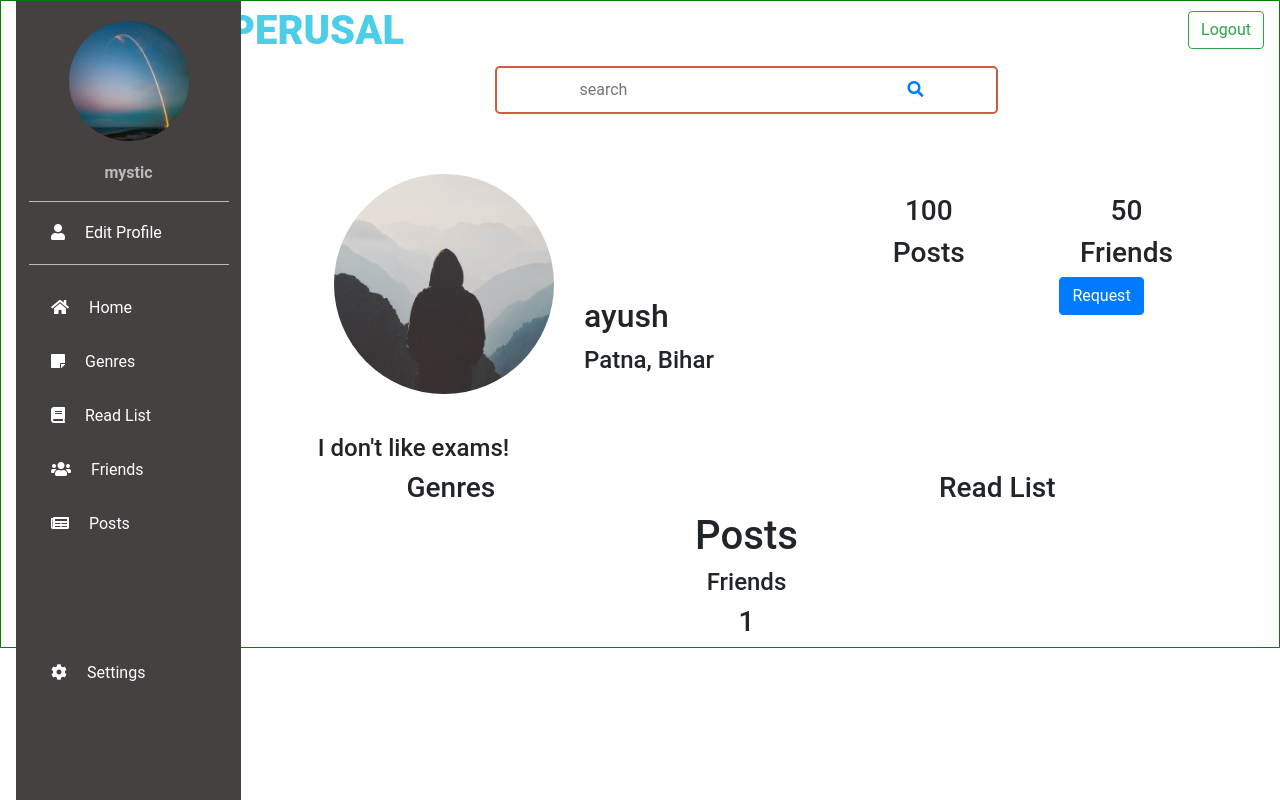
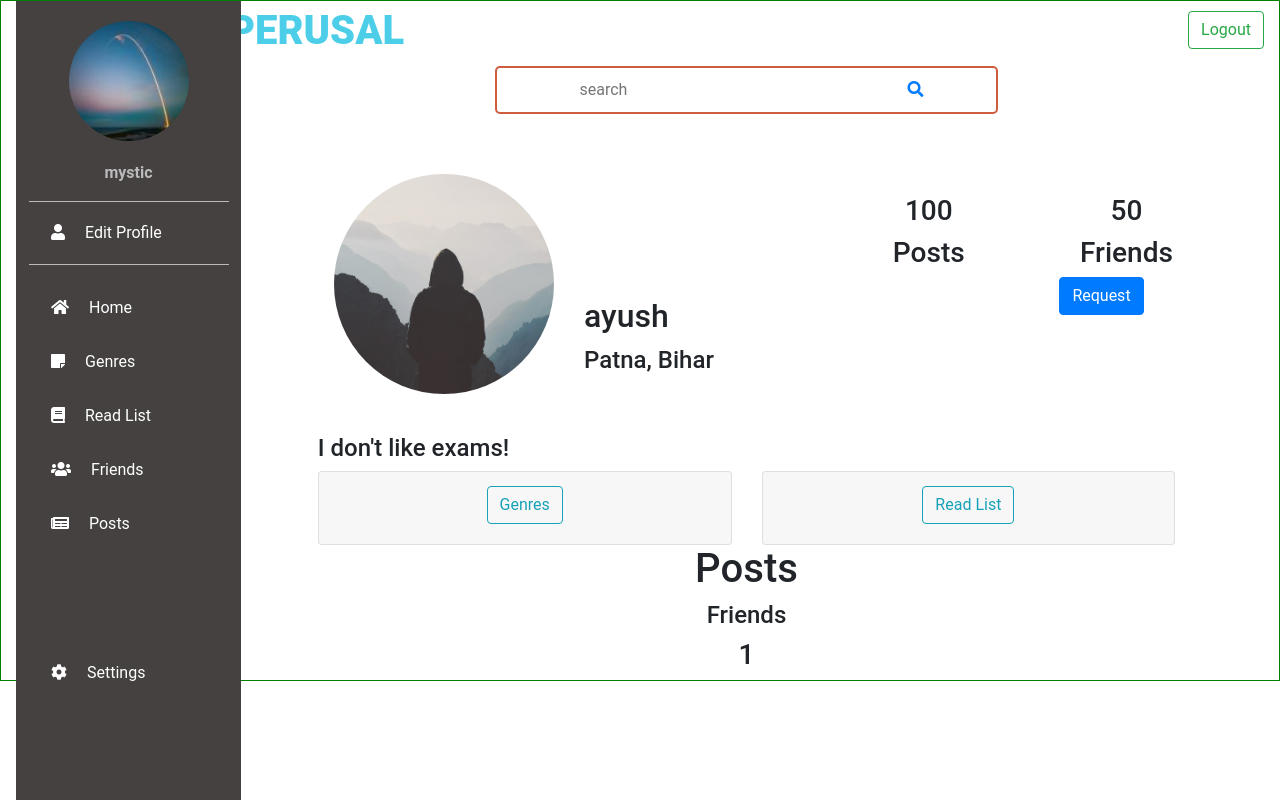
Before and after one commit to swarna1001/Perusal, a Django app: a page that uses accounts/templates/accounts/profile.html in a window 1280 px wide. Run offline with Django 3.2, Linux system fonts and the light colour scheme; a user stored in the database is signed in; data comes from the database, SQL or seed files in the repository; both versions use the stored data as it was after the commit; some libraries are stand-ins or nearby versions.

Commit message:
5.3 - modified genre page

```diff
--- a/accounts/templates/accounts/friends_list.html
+++ b/accounts/templates/accounts/friends_list.html
@@ -164,9 +164,6 @@
                         </div>
                     </div>
 
-
-
-
                 </div>
 
 
--- a/accounts/templates/accounts/genres.html
+++ b/accounts/templates/accounts/genres.html
@@ -8,7 +8,6 @@
 
     <link rel="stylesheet" href="https://cdnjs.cloudflare.com/ajax/libs/font-awesome/5.12.0-2/css/all.min.css">
 	<link rel="stylesheet" href="https://stackpath.bootstrapcdn.com/bootstrap/4.1.3/css/bootstrap.min.css" integrity="sha384-MCw98/SFnGE8fJT3GXwEOngsV7Zt27NXFoaoApmYm81iuXoPkFOJwJ8ERdknLPMO" crossorigin="anonymous">
-
 
 	<link rel="stylesheet" type="text/css" href="{% static 'accounts/base_style.css' %}"/>
 
--- a/accounts/templates/accounts/profile.html
+++ b/accounts/templates/accounts/profile.html
@@ -4,12 +4,13 @@
     {% load static %}
     <meta charset="utf-8">
     <title> {{ u.username }} </title>
+
+    <link rel="stylesheet" href="https://stackpath.bootstrapcdn.com/bootstrap/4.5.2/css/bootstrap.min.css">
+    <script src="https://code.jquery.com/jquery-3.5.1.min.js"></script>
+    <script src="https://cdn.jsdelivr.net/npm/popper.js@1.16.1/dist/umd/popper.min.js"></script>
+    <script src="https://stackpath.bootstrapcdn.com/bootstrap/4.5.2/js/bootstrap.min.js"></script>
+
     <link rel="stylesheet" href="https://cdnjs.cloudflare.com/ajax/libs/font-awesome/5.12.0-2/css/all.min.css">
-
-    <link rel="stylesheet" href="https://stackpath.bootstrapcdn.com/bootstrap/4.1.3/css/bootstrap.min.css" integrity="sha384-MCw98/SFnGE8fJT3GXwEOngsV7Zt27NXFoaoApmYm81iuXoPkFOJwJ8ERdknLPMO" crossorigin="anonymous">
-
-    <script src="https://cdnjs.cloudflare.com/ajax/libs/jquery/3.5.1/jquery.min.js" charset="utf-8">
-    </script>
 
     <link rel="stylesheet" type="text/css" href="{% static 'accounts/profile_style.css' %}"/>
 
@@ -206,8 +207,8 @@
                     </div>
                 </div>
 
+
                 <!-- ROW 4 BIO-->
-
                 <div class="row justify-content-center my-row">
                     <div class="col-10 my-col my-col-41">
                         <div class="user-bio">
@@ -216,16 +217,58 @@
                     </div>
                 </div>
 
+
                 <!-- ROW 5 GENRES, READ LIST -->
-                <div class="row justify-content-around my-row">
-                    <div class="col-2 my-col my-col-61">
-                        <h3>Genres</h3>
+                <!-- displayed only if the user has added the corresponding information -->
+                <!-- ADD WHEN READ_LIST IS ADDED -->
+                <div class="row justify-content-center my-row">
+                    <div class="col-5 my-col my-col-61">
+                        <div class="accordion text-center" id="accordionExample">
+                            <div class="card">
+                                <div class="card-header" id="headingOne">
+                                    <h2>
+                                        <button type="button" class="btn btn-outline-info" data-toggle="collapse" data-target="#collapseOne">Genres
+                                        </button>
+                                    </h2>
+                                </div>
+                                <div id="collapseOne" class="collapse" aria-labelledby="headingOne" data-parent="#accordionExample">
+                                    <div class="card-body">
+                                        <div>
+
+                                            {% if existing_genres %}
+                                                <h2>Already selected GENRES:</h2>
+                                                {{ existing_genres }}
+
+                                            {% else %}
+                                                <h3> Genres not specified </h3>
+
+                                            {% endif %}
+                                        </div>
+                                    </div>
+                                </div>
+                            </div>
+                        </div>
                     </div>
 
-                    <div class="col-2 my-col my-col-62">
-                        <h3>Read List</h3>
+
+                    <div class="col-5 my-col my-col-62">
+                        <div class="accordion text-center" id="accordionExample">
+                            <div class="card">
+                                <div class="card-header" id="headingOne">
+                                <h2>
+                                    <button type="button" class="btn btn-outline-info" data-toggle="collapse" data-target="#collapseTwo">Read List</button>
+                                </h2>
+                            </div>
+                                <div id="collapseTwo" class="collapse" aria-labelledby="headingOne" data-parent="#accordionExample">
+                                    <div class="card-body">
+                                        <p>User's read list</p>
+                                    </div>
+                                </div>
+                            </div>
+                        </div>
                     </div>
                 </div>
+
 
 
                 <div class="row justify-content-center my-row">       <!-- ROW 6  POSTS -->
--- a/accounts/views.py
+++ b/accounts/views.py
@@ -442,12 +442,17 @@ def profile_view(request, slug):
 			from_user=p.user).filter(to_user=request.user)) == 1:
 				button_status = 'friend_request_received'
 
+	# get genres to be displayed in the view
+	current_user = p.user
+	existing_genres = current_user.profile.genres
+
 	context = {
 		'u': u,
 		'button_status': button_status,
 		'friends_list': friends,
 		'sent_friend_requests': sent_friend_requests,
 		'rec_friend_requests': rec_friend_requests,
+		'existing_genres' : existing_genres,
 		#'post_count': user_posts.count
 	}
 
```
Also changed, not shown: accounts/templates/accounts/test_profile.html (+30 -28 lines), accounts/models.py (line endings or trailing spaces), db.sqlite3.
